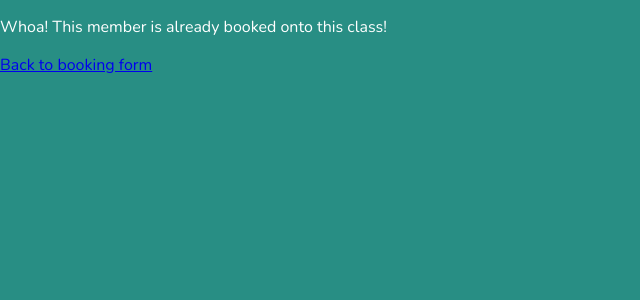
After one commit to lauracdobie/gym_project, a Flask app: page /bookings/member-already-booked in a window 1280 px wide. The commit adds this page. Shown: the top 300 px of the page, without its empty margins (0-640 px from the left). Run offline with Flask 2, Linux system fonts and the light colour scheme.

Commit message:
Now can't book a member onto a class if they're already booked on

```diff
--- a/controllers/booking_controller.py
+++ b/controllers/booking_controller.py
@@ -33,6 +33,10 @@ def booking_form():
 def class_full_message():
     return render_template("bookings/class_full.html")
 
+@bookings_blueprint.route("/bookings/member-already-booked")
+def already_booked_message():
+    return render_template("bookings/member_already_booked.html")
+
 @bookings_blueprint.route("/bookings", methods=['POST'])
 def create_booking():
     fitness_class = fitness_class_repository.select(request.form['fitness_class_id'])
@@ -45,6 +49,10 @@ def create_booking():
     instructor = fitness_class.instructor
     location = fitness_class.location
 
+    class_participants = fitness_class_repository.get_participants(fitness_class)
+    for participant in class_participants:
+        if participant.id == member.id:
+            return redirect('/bookings/member-already-booked')
 
     if fitness_class.capacity > 0:
         capacity = fitness_class.capacity - 1
--- a/static/style.css
+++ b/static/style.css
@@ -52,7 +52,7 @@ header {
     margin-left: auto;
     margin-right: auto;
     margin-top:50px;
-    justify-content: space-around;
+    justify-content: space-between;
     flex-direction: row;
     max-width: 1080px;
 }
--- /dev/null
+++ b/templates/bookings/member_already_booked.html
@@ -0,0 +1,5 @@
+{% extends "base_no_nav.html" %}
+{% block content %}
+<p>Whoa! This member is already booked onto this class!</p>
+<p><a href="/bookings">Back to booking form</a></p>
+{% endblock %}
```
Also changed, not shown: repositories/fitness_class_repository.py (+8 -0 lines).
